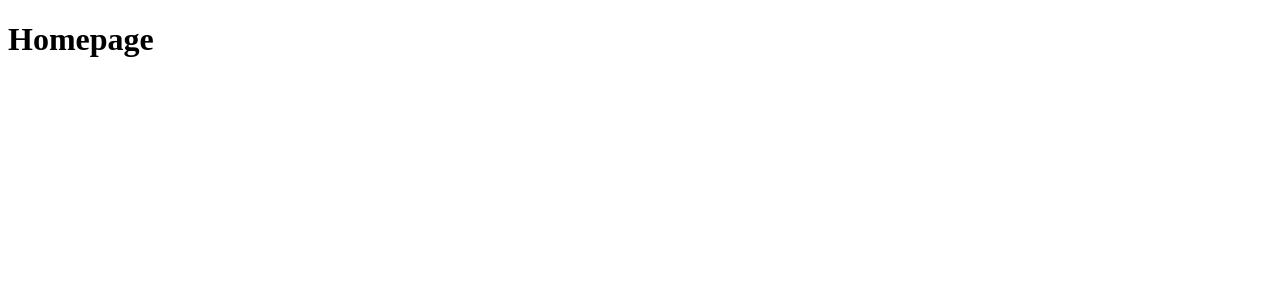
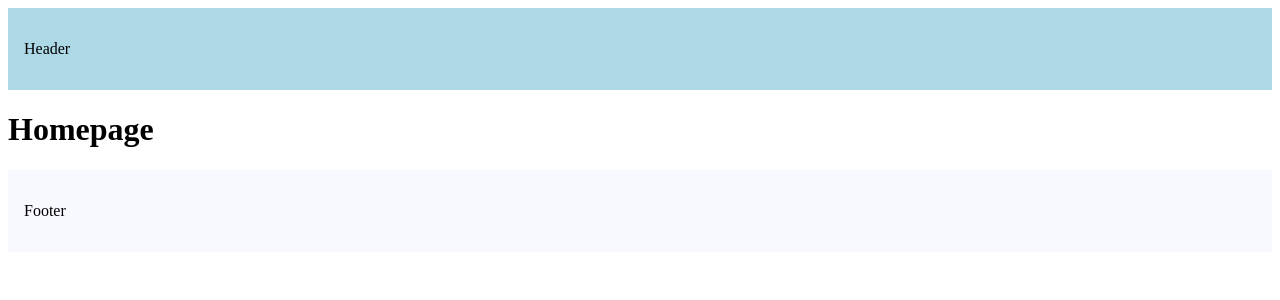
Before and after one commit to Ashraf840/nextjs14_101, a Next.js app: page / in a window 1280 px wide. Shown: the top 300 px of the page. Built offline with nearby package versions, Linux system fonts and the light colour scheme.

Commit message:
Worked with layout.tsx file; sharing UI styling accross multiple pages in the system

```diff
--- a/src/app/layout.tsx
+++ b/src/app/layout.tsx
@@ -10,7 +10,21 @@ export default function RootLayout({
 }) {
   return (
     <html lang="en">
-      <body>{children}</body>
+      <body>
+        <header style={{
+          backgroundColor: "lightblue",
+          padding: "1rem",
+        }}>
+          <p>Header</p>
+        </header>
+        {children}
+        <footer style={{
+          backgroundColor: "ghostwhite",
+          padding: "1rem",
+        }}>
+          <p>Footer</p>
+        </footer>
+      </body>
     </html>
   )
 }
```
